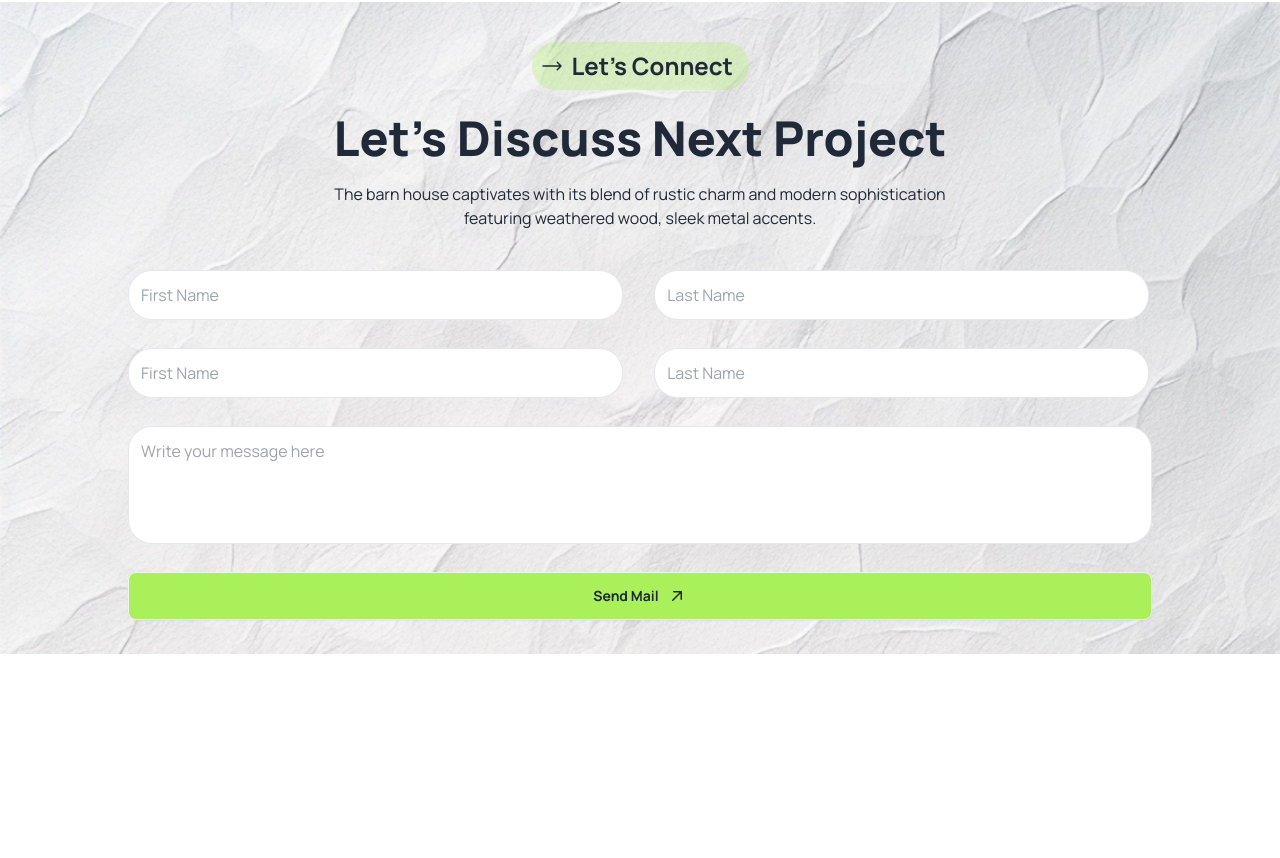
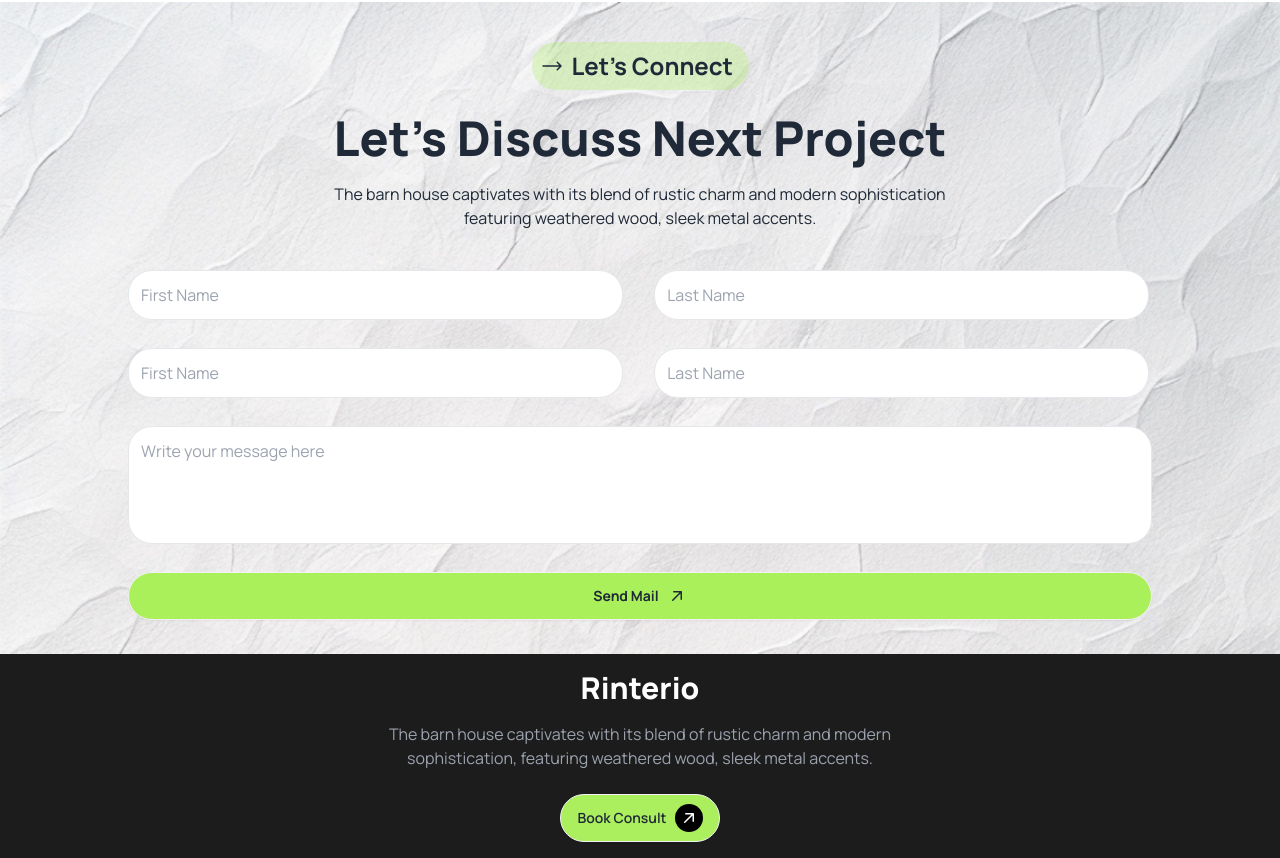
Before and after one commit to MAMUN0188/assignment-three, a plain HTML site: page index.html in a window 1280 px wide. Shown: the part 3140-3998 px from the top of the page. Before the commit the page ends 3834 px from the top, so only its background shows below. Drawn offline with nearby package versions, Linux system fonts and the light colour scheme.

Commit message:
lets discuss bg image and half footer section added

```diff
--- a/index.html
+++ b/index.html
@@ -259,7 +259,7 @@
         </section>
 
         <!-- LETS DISCUSS NEXT PROJECTS -->
-        <section class=" mt-20  mb-10 bg-[url('/assets/bg.jpg')] bg-no-repeat bg-cover">
+        <section class=" mt-20 bg-[url('/assets/bg.jpg')] bg-no-repeat bg-cover">
             <!-- writing part   -->
             <div class="container mx-auto pt-10">
                 <div class="text-center pb-10">
@@ -288,7 +288,7 @@
                     </div>
                     <div class="mt-7">
                         <input type="text" placeholder="Write your message here" class="border border-3 lg:w-full p-3 pb-20 rounded-3xl">
-                        <button class="btn bg- flex mt-7 font-bold bg-[#aaf05a] hover:bg-[#aaf05a] lg:w-full">Send Mail
+                        <button class="btn rounded-3xl flex mt-7 font-bold bg-[#aaf05a] hover:bg-[#aaf05a] lg:w-full">Send Mail
                             <svg xmlns="http://www.w3.org/2000/svg" viewBox="0 0 20 20" fill="currentColor" class="size-5">
                                 <path fill-rule="evenodd" d="M5.22 14.78a.75.75 0 0 0 1.06 0l7.22-7.22v5.69a.75.75 0 0 0 1.5 0v-7.5a.75.75 0 0 0-.75-.75h-7.5a.75.75 0 0 0 0 1.5h5.69l-7.22 7.22a.75.75 0 0 0 0 1.06Z" clip-rule="evenodd" />
                               </svg>
@@ -298,5 +298,24 @@
             </div>
         </section>
     </main>
+    <footer>
+        <div class="hero bg-[#1C1C1C]">
+            <div class="hero-content text-center">
+              <div class="max-w-xl">
+                <h1 class="text-3xl font-extrabold text-white">Rinterio</h1>
+                <p class="pt-4 pb-6 text-gray-400">
+                    The barn house captivates with its blend of rustic charm and modern sophistication, featuring weathered wood, sleek metal accents.
+                </p>
+                <button class="btn bg-[#ABEF5F] hover:bg-[#ABEF5F] rounded-full">Book Consult
+                    <div class="bg-black text-white p-1 rounded-full">
+                        <svg xmlns="http://www.w3.org/2000/svg" viewBox="0 0 20 20" fill="currentColor" class="size-5">
+                            <path fill-rule="evenodd" d="M5.22 14.78a.75.75 0 0 0 1.06 0l7.22-7.22v5.69a.75.75 0 0 0 1.5 0v-7.5a.75.75 0 0 0-.75-.75h-7.5a.75.75 0 0 0 0 1.5h5.69l-7.22 7.22a.75.75 0 0 0 0 1.06Z" clip-rule="evenodd" />
+                        </svg>
+                    </div>
+                </button>
+              </div>
+            </div>
+          </div>
+    </footer>
 </body>
 </html>
```
